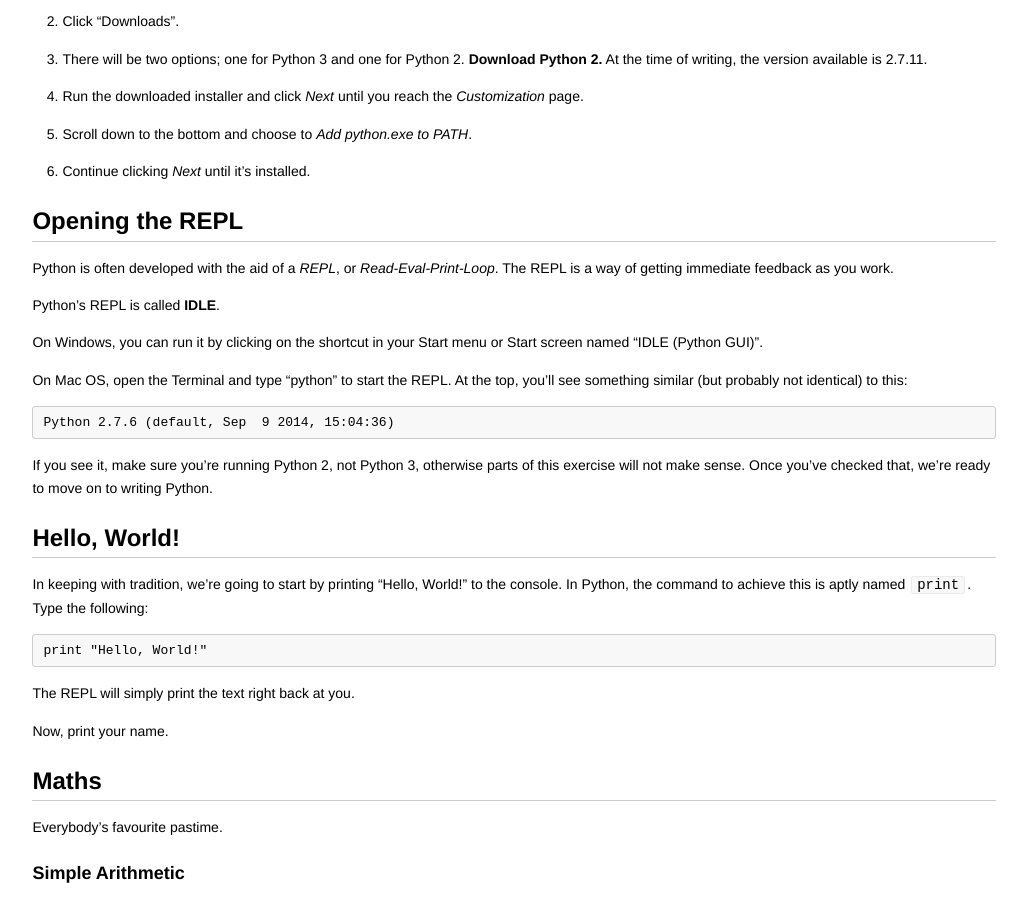
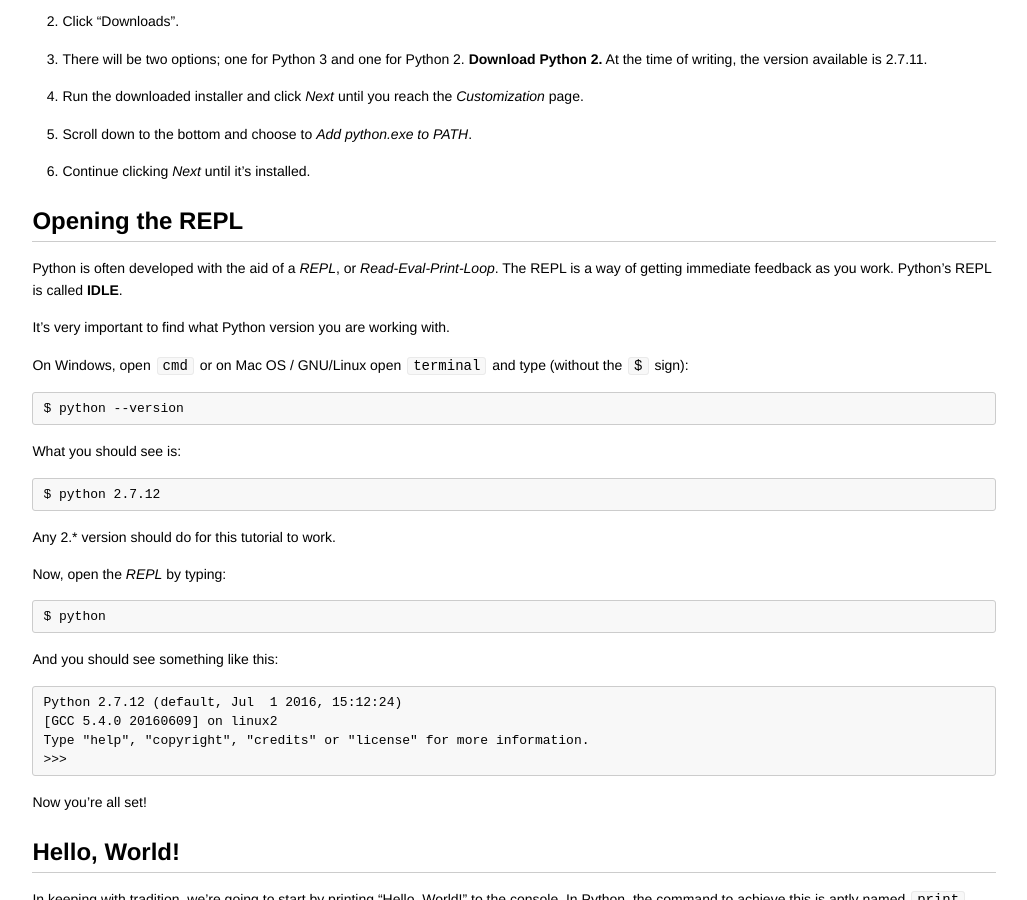
Before and after one commit to codebar/tutorials, a Jekyll site: the page built from python/lesson1/tutorial.md, in a window 1280 px wide and 900 px high, scrolled down 350 px. Shown: the whole window, without its empty margins (126-1153 px from the left). Built offline with Jekyll 4.4.1, drawn with Linux system fonts in a browser that asks for light colours.

Commit message:
Add new version finding step

```diff
--- a/python/lesson1/tutorial.md
+++ b/python/lesson1/tutorial.md
@@ -20,17 +20,33 @@ On Windows:
 
 ## Opening the REPL
 
-Python is often developed with the aid of a *REPL*, or *Read-Eval-Print-Loop*. The REPL is a way of getting immediate feedback as you work.
+Python is often developed with the aid of a *REPL*, or *Read-Eval-Print-Loop*.
+The REPL is a way of getting immediate feedback as you work. Python's REPL is called **IDLE**.
 
-Python's REPL is called **IDLE**.
+It's very important to find what Python version you are working with.
 
-On Windows, you can run it by clicking on the shortcut in your Start menu or Start screen named "IDLE (Python GUI)".
+On Windows, open `cmd` or on Mac OS / GNU/Linux open `terminal` and type (without the `$` sign):
 
-On Mac OS, open the Terminal and type "python" to start the REPL. At the top, you'll see something similar (but probably not identical) to this:
+    $ python --version
 
-    Python 2.7.6 (default, Sep  9 2014, 15:04:36)
+What you should see is:
 
-If you see it, make sure you're running Python 2, not Python 3, otherwise parts of this exercise will not make sense. Once you've checked that, we're ready to move on to writing Python.
+    $ python 2.7.12
+
+Any 2.* version should do for this tutorial to work.
+
+Now, open the *REPL* by typing:
+
+    $ python
+
+And you should see something like this:
+
+    Python 2.7.12 (default, Jul  1 2016, 15:12:24)
+    [GCC 5.4.0 20160609] on linux2
+    Type "help", "copyright", "credits" or "license" for more information.
+    >>>
+
+Now you're all set!
 
 ## Hello, World!
 
```
